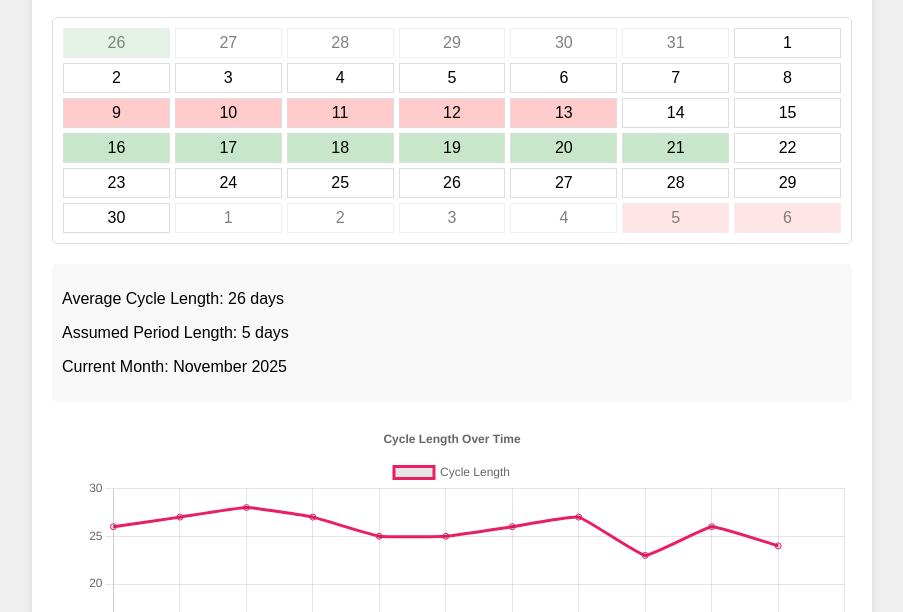
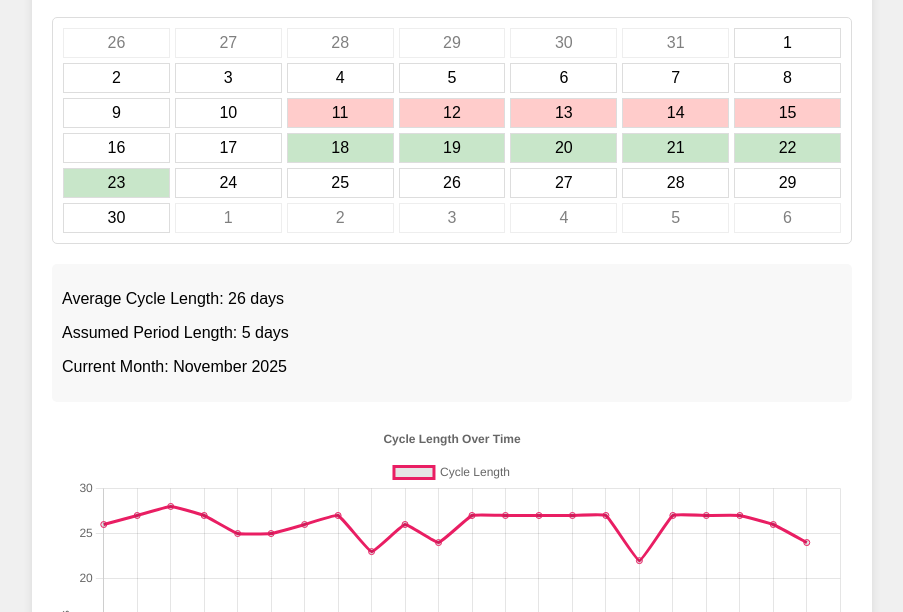
Before and after one commit to Bombboox/BugMenstrualCycleTracker, a plain HTML site: page index.html in a window 1280 px wide. Shown: the part 188-800 px from the top of the page, without its empty margins (188-1091 px from the left). Drawn offline with nearby package versions, Linux system fonts and the light colour scheme.

Commit message:
added more period data

```diff
--- a/index.html
+++ b/index.html
@@ -125,7 +125,18 @@
             moment('2024-11-15'),
             moment('2024-12-08'),
             moment('2025-01-03'),
-            moment('2025-01-27')
+            moment('2025-01-27'),
+            moment('2025-02-23'),
+            moment('2025-03-22'),
+            moment('2025-04-18'),
+            moment('2025-05-15'),
+            moment('2025-06-11'),
+            moment('2025-07-03'),
+            moment('2025-07-30'),
+            moment('2025-08-26'),
+            moment('2025-09-22'),
+            moment('2025-10-18'),
+            moment('2025-11-11'),
         ];
 
         let currentMonth = moment();
```
